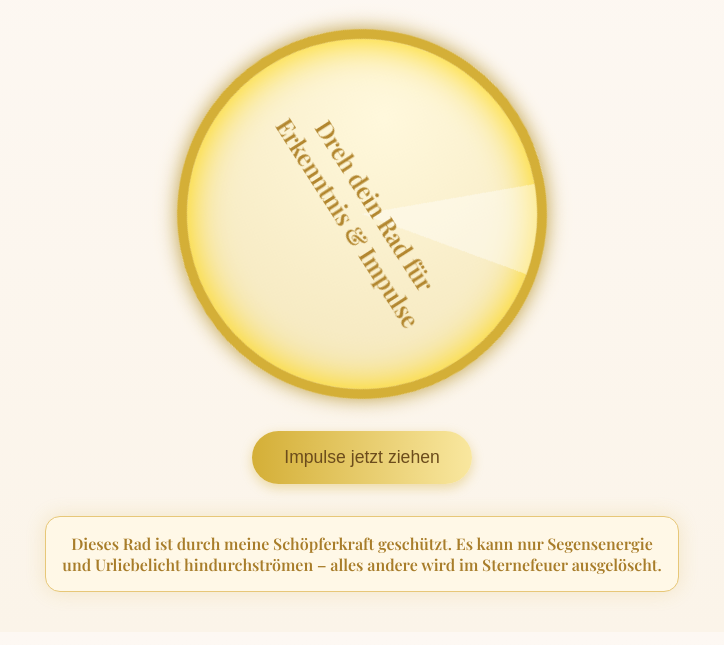
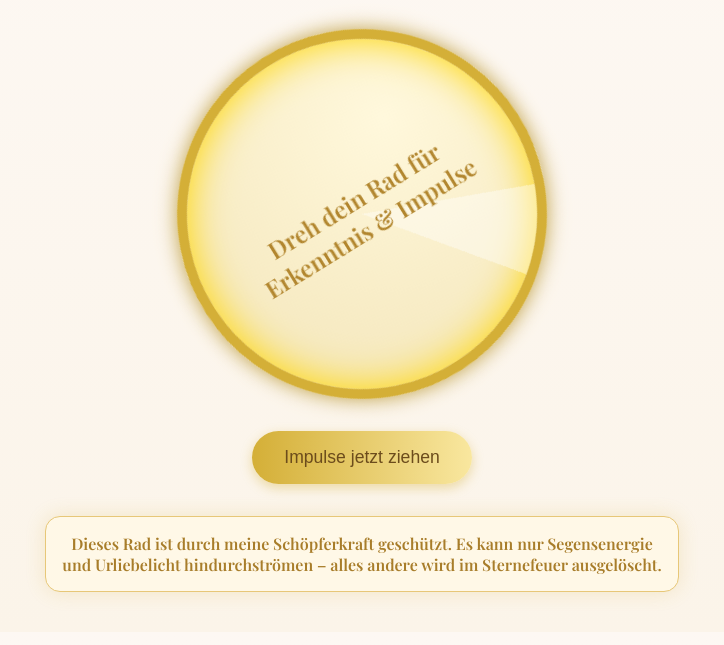
Before and after one commit to mariannehaemmerle/rad-des-lebens, a plain HTML site: page index.html in a window 1280 px wide. Both pictures are taken after a click on the button "Impulse jetzt ziehen". Shown: the part 107-752 px from the top of the page, without its empty margins (278-1002 px from the left). Drawn offline with nearby package versions, Linux system fonts and the light colour scheme.

Commit message:
Update index.html

```diff
--- a/index.html
+++ b/index.html
@@ -150,6 +150,7 @@
     document.getElementById('spinButton').onclick = function () {
       const angle = Math.floor(3600 + Math.random() * 1000);
       wheel.style.transform = `rotate(${angle}deg)`;
+      text.style.transform = `rotate(${-angle}deg)`;
       const message = messages[Math.floor(Math.random() * messages.length)];
       setTimeout(() => {
         text.innerText = message;
```
